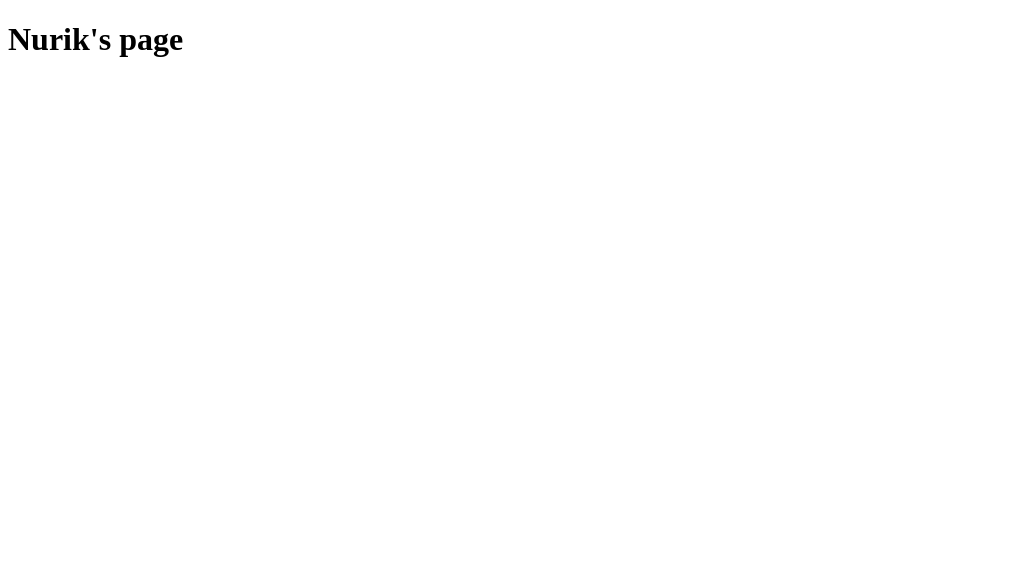
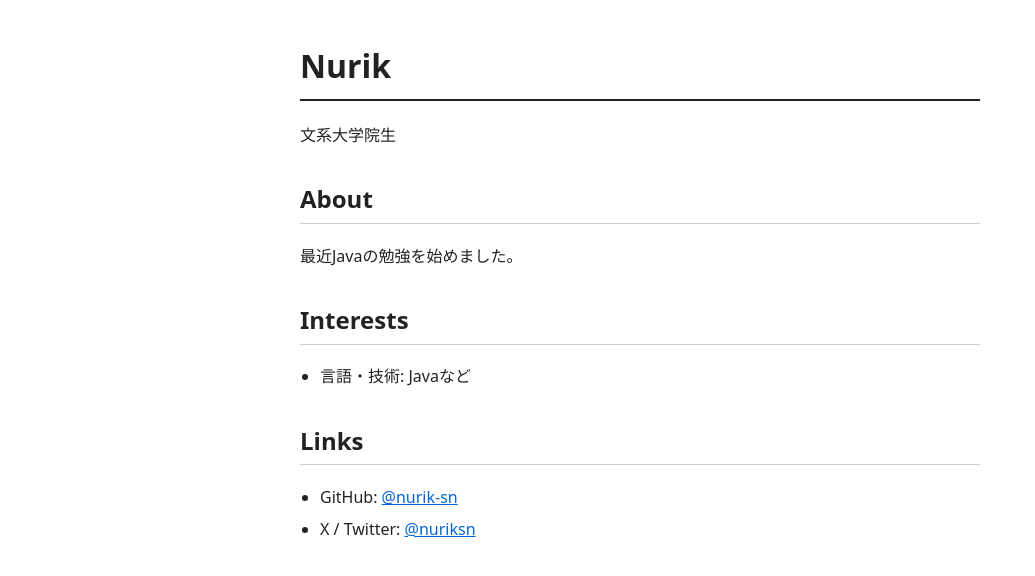
Before and after one commit to nurik-sn/nurik-sn.github.io, a plain HTML site: page index.html in a window 1280 px wide. Shown: the whole page, without its empty margins (0-1035 px from the left). Drawn offline with Linux system fonts and the light colour scheme.

Commit message:
temporary site

```diff
--- a/index.html
+++ b/index.html
@@ -2,9 +2,42 @@
 <html lang="ja">
 <head>
   <meta charset="UTF-8">
-  <title>nurik-sn</title>
+  <meta name="viewport" content="width=device-width, initial-scale=1.0">
+  <title>自己紹介 | Your Name</title>
+  <style>
+    body {
+      max-width: 680px;
+      margin: 40px auto;
+      padding: 0 20px;
+      font-family: system-ui, -apple-system, sans-serif;
+      line-height: 1.6;
+      color: #222;
+    }
+    h1 { border-bottom: 2px solid #222; padding-bottom: 8px; }
+    h2 { margin-top: 32px; border-bottom: 1px solid #ccc; padding-bottom: 4px; }
+    ul { padding-left: 20px; }
+    li { margin-bottom: 6px; }
+    a { color: #0366d6; }
+  </style>
 </head>
 <body>
-  <h1>Nurik's page</h1>
+
+<h1>Nurik</h1>
+<p>文系大学院生</p>
+
+<h2>About</h2>
+<p>最近Javaの勉強を始めました。</p>
+
+<h2>Interests</h2>
+<ul>
+  <li>言語・技術: Javaなど</li>
+</ul>
+
+<h2>Links</h2>
+<ul>
+  <li>GitHub: <a href="https://github.com/nurik-sn">@nurik-sn</a></li>
+  <li>X / Twitter: <a href="https://x.com/nuriksn">@nuriksn</a></li>
+</ul>
+
 </body>
 </html>
```
